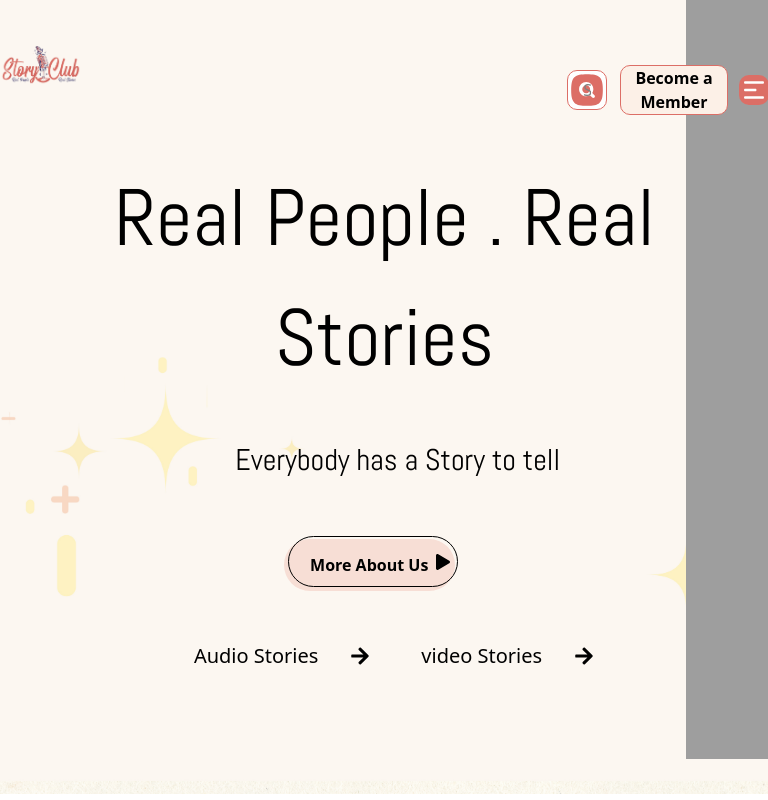
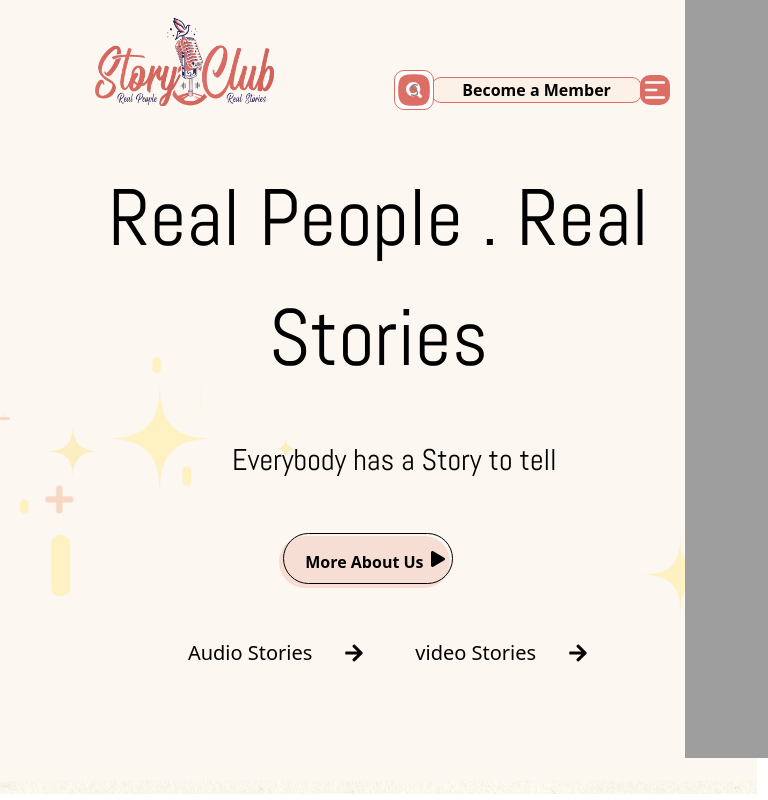
Before and after one commit to Thameem6369538954/Story-Club, a React (Create React App) app: page / in a window 768 px wide. Built offline with nearby package versions, Linux system fonts and the light colour scheme; a web font is replaced by a local one.

Commit message:
todayyaa final

```diff
--- a/src/css/Navbar.css
+++ b/src/css/Navbar.css
@@ -249,6 +249,11 @@ nav button{
 
 }
 @media (min-width: 601px) and (max-width: 1024px){
+  .navbar-main img{
+    width: 190px;
+    margin-top: 14%;
+    margin-left: 1%;
+  }
   .navbar-main button{
     background-color: #fcf0e7;
     /* padding: 10px; */
```
